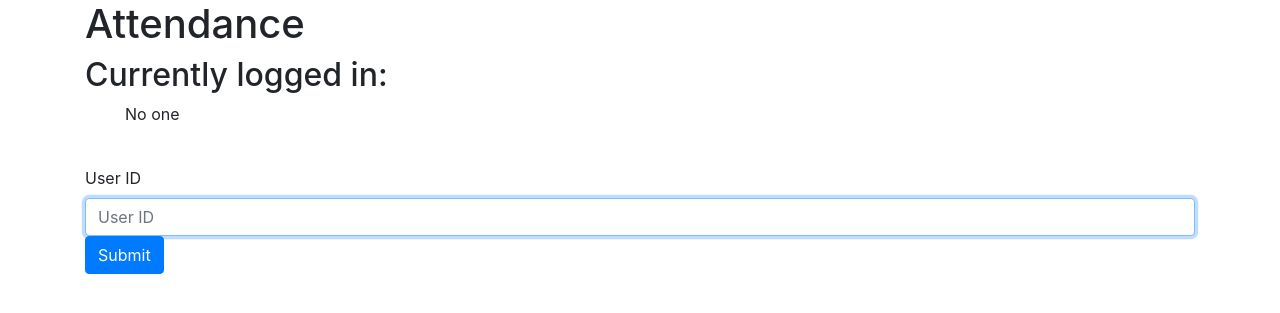
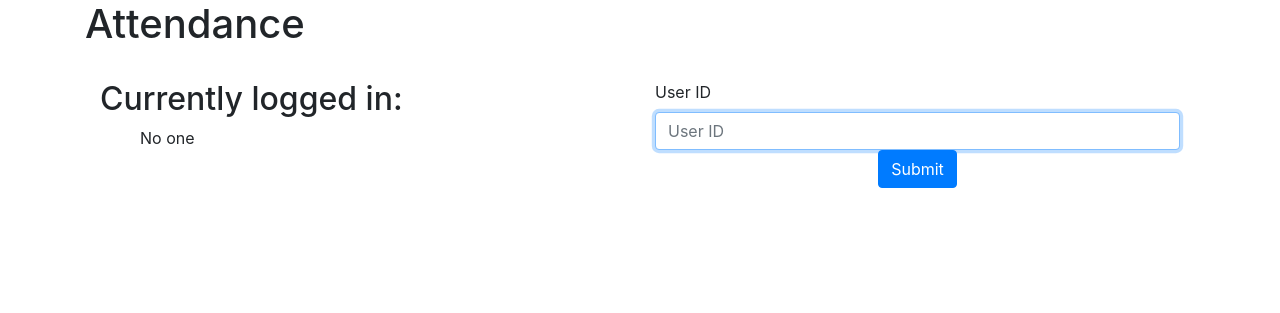
Before and after one commit to Mars1523/attendance, a FastAPI app: page / in a window 1280 px wide. Shown: the top 313 px of the page. Run offline with FastAPI, Linux system fonts and the light colour scheme; some libraries are stand-ins or nearby versions.

Commit message:
Layout as two columns

```diff
--- a/templates/index.html
+++ b/templates/index.html
@@ -16,6 +16,12 @@
         <div class="container">
 
             <h1>Attendance</h1>
+
+            <br>
+
+            <div class="container">
+                <div class="row">
+                    <div class="col-sm">
                         <h2>Currently logged in:</h2>
                         <ul>
                             <div>
@@ -28,16 +34,23 @@
                                 {% endif %}
                             </div>
                         </ul>
-            <br>
-
+                    </div>
+                    <div class="col-sm">
                         <form action="/users/submit" method="post">
                             <div>
                                 <label for="userid">User ID</label>
                                 <input type="text" class="form-control" id="userid" name="userid" placeholder="User ID"
                                     autocomplete="off" autofocus>
                             </div>
+                            <div class="d-flex justify-content-center">
                                 <button type="submit" class="btn btn-primary">Submit</button>
+                            </div>
                         </form>
+                    </div>
+                </div>
+            </div>
+
+
 
             {% for message in get_flashed_messages(request) %}
             <div class="alert alert-{{message.category}}" role="alert">
```
Lines whose indentation alone changed are shown as unchanged.
